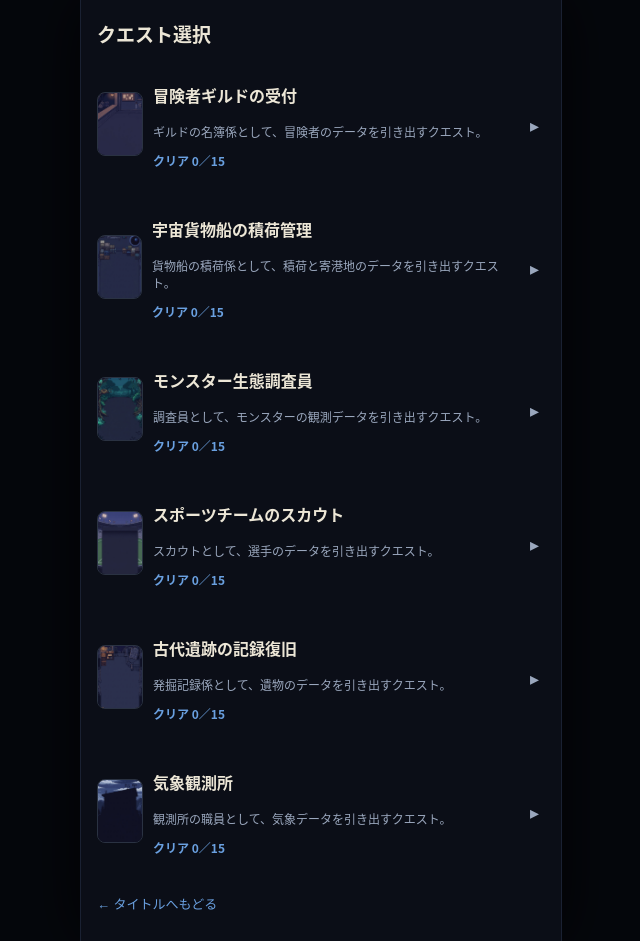
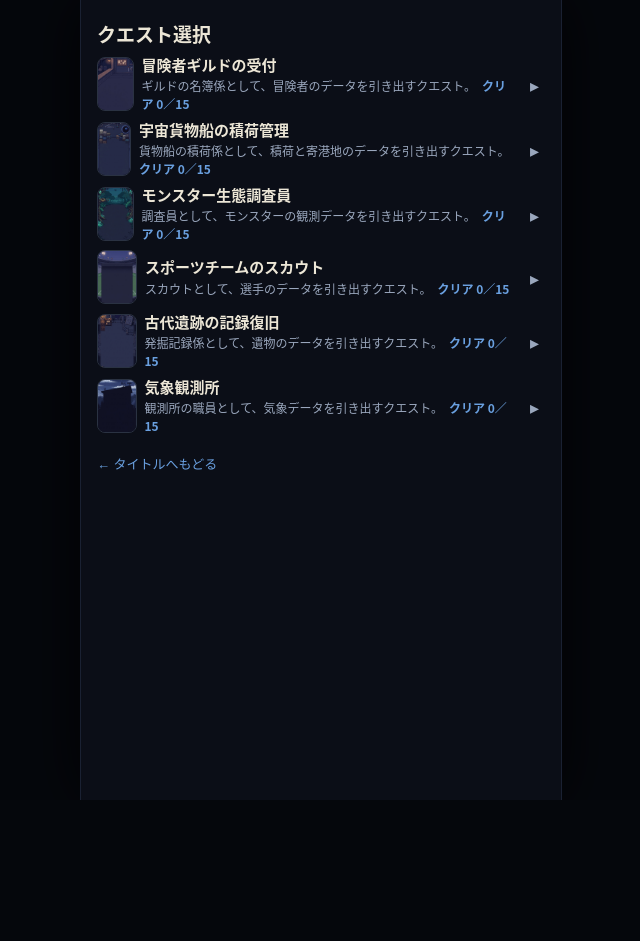
Before and after one commit to ukos/nono-select-star-playground, a plain HTML site: page index.html in a window 1280 px wide. Both pictures are taken after a click on the button "▶ はじめる". Shown: the whole page, without its empty margins (319-959 px from the left). After the commit the page ends 800 px from the top, so only its background shows below. Drawn offline with Linux system fonts and the light colour scheme.

Commit message:
SELECT * v0.6.2: tighten quest select spacing

```diff
--- a/index.html
+++ b/index.html
@@ -68,10 +68,11 @@
   .tile.kw{color:#8fc1ff}
   .tile.val{color:#ffd97a}
   .tile.agg{color:#7ae2c3}
-  .themehead{display:flex; gap:10px; align-items:center; margin:20px 0 8px}
-  .themehead img{width:46px; height:64px; object-fit:cover; border-radius:8px; border:1px solid var(--line)}
-  .themehead h3{font-size:16px; text-align:left}
-  .themehead p{font-size:12px; color:var(--sub); text-align:left}
+  .themehead{display:flex; gap:8px; align-items:center; margin:8px 0 2px}
+  .themehead img{width:40px; height:54px; object-fit:cover; border-radius:8px; border:1px solid var(--line)}
+  .themehead h3{font-size:15px; text-align:left; margin:0; line-height:1.35}
+  .themehead p{font-size:12px; color:var(--sub); text-align:left; margin:2px 0 0; line-height:1.45}
+  .qbtn{margin-top:8px}
   .themehead.tap{cursor:pointer}
   .themehead .chev{margin-left:auto; font-size:18px; color:var(--sub); padding:0 6px}
   .themehead .prog{color:var(--accent, #ffd34d); font-weight:700}
@@ -95,7 +96,7 @@
   <section id="scr-title" class="screen on">
     <img class="logo" src="assets/logo.jpg" alt="SELECT * — Every Quest Is a Query ロゴ">
     <button class="bigbtn primary" id="btn-start">▶ はじめる</button>
-    <p class="ver">SELECT * ver. 0.6.1<br>ワードタイルを並べてSQLを組み立てるパズル</p>
+    <p class="ver">SELECT * ver. 0.6.2<br>ワードタイルを並べてSQLを組み立てるパズル</p>
     <button class="backlink sndbtn" type="button">🔊 音：オン</button>
   </section>
 
@@ -1206,8 +1207,8 @@ const QUESTS = [
       var head = document.createElement("div");
       head.className = "themehead" + (th.soon ? "" : " tap");
       head.innerHTML = '<img src="assets/bg-' + th.id + '.jpg" alt="">'
-        + "<div><h3>" + th.name + "</h3><p>" + (th.soon ? "準備中" : th.desc) + "</p>"
-        + (th.soon ? "" : '<p class="prog">クリア ' + done + "／" + total + "</p>") + "</div>"
+        + "<div><h3>" + th.name + "</h3><p>" + (th.soon ? "準備中" : th.desc)
+        + (th.soon ? "" : '　<span class="prog">クリア ' + done + "／" + total + "</span>") + "</p></div>"
         + (th.soon ? "" : '<span class="chev">' + (open ? "▾" : "▸") + "</span>");
       if (!th.soon){
         head.addEventListener("click", function(){
```
